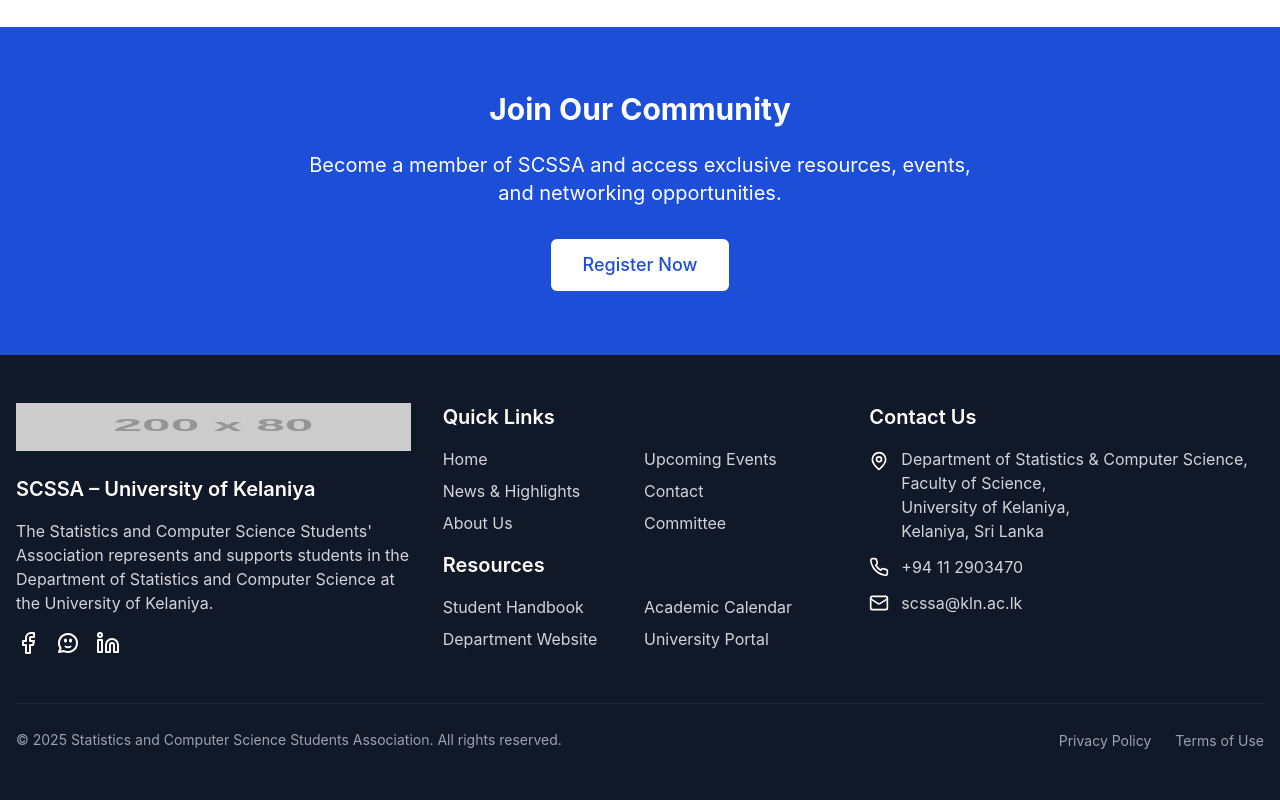
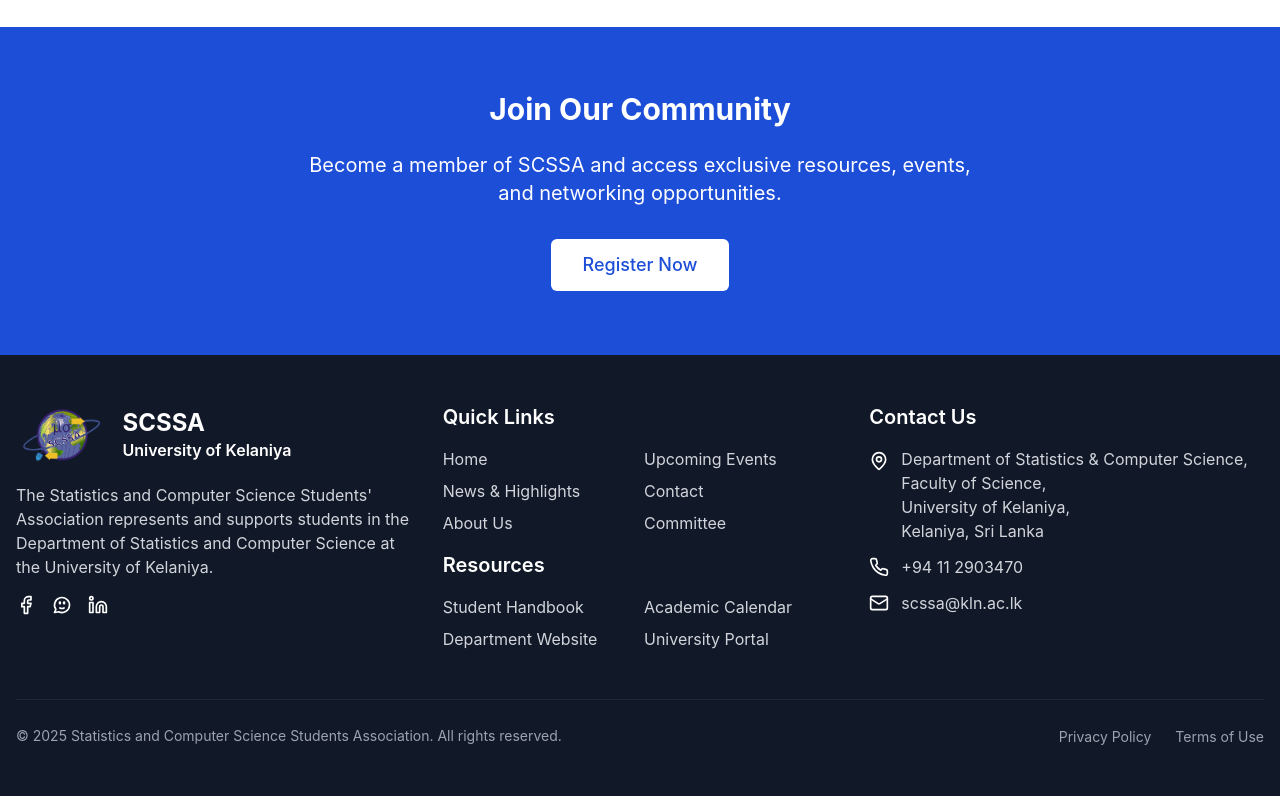
Before and after one commit to Dp-Sathsara/STCS-Site-2025, a React (Vite) app: page / in a window 1280 px wide. Shown: the part 1875-2675 px from the top of the page. Built offline with nearby package versions, Linux system fonts and the light colour scheme.

Commit message:
Update Footer Logo

```diff
--- a/src/components/Layout/Footer.tsx
+++ b/src/components/Layout/Footer.tsx
@@ -7,6 +7,7 @@
   MailIcon,
   MapPinIcon,
 } from "lucide-react";
+
 const Footer: React.FC = () => {
   return (
     <footer className="bg-gray-900 text-white">
@@ -14,19 +15,24 @@
         <div className="grid grid-cols-1 md:grid-cols-3 gap-8">
           {/* Left Section */}
           <div className="flex flex-col space-y-4">
-            <img
-              src="https://placehold.co/200x80?text=SCSSA+Logo&bg=111827&fc=ffffff"
-              alt="SCSSA Logo"
-              className="h-12 mb-2"
-            />
-            <h3 className="text-xl font-semibold">
-              SCSSA – University of Kelaniya
-            </h3>
-            <p className="text-gray-300 max-w-md">
+            <div className="flex items-center space-x-4">
+              <img
+                src="scssa-logo.png"
+                alt="SCSSA Logo"
+                className="h-16 w-auto object-contain"
+              />
+              <div>
+                <h3 className="text-2xl font-bold leading-tight">SCSSA</h3>
+                <div className="text-base font-semibold">University of Kelaniya</div>
+              </div>
+            </div>
+
+            <p className="text-gray-300 max-w-md mt-2">
               The Statistics and Computer Science Students' Association
               represents and supports students in the Department of Statistics
               and Computer Science at the University of Kelaniya.
             </p>
+
             <div className="flex space-x-4 mt-4">
               <a
                 href="https://facebook.com"
@@ -35,7 +41,7 @@
                 aria-label="Facebook"
                 className="text-white hover:text-blue-400"
               >
-                <FacebookIcon size={24} />
+                <FacebookIcon size={20} />
               </a>
               <a
                 href="https://whatsapp.com"
@@ -44,10 +50,11 @@
                 aria-label="WhatsApp"
                 className="text-white hover:text-green-400"
               >
+                {/* Placeholder WhatsApp icon */}
                 <svg
                   xmlns="http://www.w3.org/2000/svg"
-                  width="24"
-                  height="24"
+                  width="20"
+                  height="20"
                   viewBox="0 0 24 24"
                   fill="none"
                   stroke="currentColor"
@@ -68,52 +75,32 @@
                 aria-label="LinkedIn"
                 className="text-white hover:text-blue-400"
               >
-                <LinkedinIcon size={24} />
+                <LinkedinIcon size={20} />
               </a>
             </div>
           </div>
+
           {/* Center Section */}
           <div className="flex flex-col space-y-4">
             <h3 className="text-xl font-semibold">Quick Links</h3>
             <div className="grid grid-cols-2 gap-2">
-              <Link to="/" className="text-gray-300 hover:text-white">
-                Home
-              </Link>
-              <Link to="/events" className="text-gray-300 hover:text-white">
-                Upcoming Events
-              </Link>
-              <Link to="/news" className="text-gray-300 hover:text-white">
-                News & Highlights
-              </Link>
-              {/* <Link to="/blog" className="text-gray-300 hover:text-white">
-                Blog
-              </Link> */}
-              <Link to="/contact" className="text-gray-300 hover:text-white">
-                Contact
-              </Link>
-              <Link to="/about" className="text-gray-300 hover:text-white">
-                About Us
-              </Link>
-              <Link to="/exco" className="text-gray-300 hover:text-white">
-                Committee
-              </Link>
+              <Link to="/" className="text-gray-300 hover:text-white">Home</Link>
+              <Link to="/events" className="text-gray-300 hover:text-white">Upcoming Events</Link>
+              <Link to="/news" className="text-gray-300 hover:text-white">News & Highlights</Link>
+              <Link to="/contact" className="text-gray-300 hover:text-white">Contact</Link>
+              <Link to="/about" className="text-gray-300 hover:text-white">About Us</Link>
+              <Link to="/exco" className="text-gray-300 hover:text-white">Committee</Link>
             </div>
+
             <h3 className="text-xl font-semibold mt-6">Resources</h3>
             <div className="grid grid-cols-2 gap-2">
-              <a href="#" className="text-gray-300 hover:text-white">
-                Student Handbook
-              </a>
-              <a href="#" className="text-gray-300 hover:text-white">
-                Academic Calendar
-              </a>
-              <a href="#" className="text-gray-300 hover:text-white">
-                Department Website
-              </a>
-              <a href="#" className="text-gray-300 hover:text-white">
-                University Portal
-              </a>
+              <a href="#" className="text-gray-300 hover:text-white">Student Handbook</a>
+              <a href="#" className="text-gray-300 hover:text-white">Academic Calendar</a>
+              <a href="#" className="text-gray-300 hover:text-white">Department Website</a>
+              <a href="#" className="text-gray-300 hover:text-white">University Portal</a>
             </div>
           </div>
+
           {/* Right Section */}
           <div className="flex flex-col space-y-4">
             <h3 className="text-xl font-semibold">Contact Us</h3>
@@ -121,12 +108,9 @@
               <div className="flex items-start space-x-3">
                 <MapPinIcon size={20} className="flex-shrink-0 mt-1" />
                 <p className="text-gray-300">
-                  Department of Statistics & Computer Science,
-                  <br />
-                  Faculty of Science,
-                  <br />
-                  University of Kelaniya,
-                  <br />
+                  Department of Statistics & Computer Science,<br />
+                  Faculty of Science,<br />
+                  University of Kelaniya,<br />
                   Kelaniya, Sri Lanka
                 </p>
               </div>
@@ -141,29 +125,20 @@
             </div>
           </div>
         </div>
+
         {/* Bottom Section */}
         <div className="mt-12 pt-6 border-t border-gray-800 text-center md:flex md:justify-between md:items-center">
           <p className="text-gray-400 text-sm">
-            © 2025 Statistics and Computer Science Students Association. All
-            rights reserved.
+            © 2025 Statistics and Computer Science Students Association. All rights reserved.
           </p>
           <div className="mt-4 md:mt-0">
-            <Link
-              to="/privacy-policy"
-              className="text-gray-400 text-sm hover:text-white mr-6"
-            >
-              Privacy Policy
-            </Link>
-            <Link
-              to="/terms-of-use"
-              className="text-gray-400 text-sm hover:text-white"
-            >
-              Terms of Use
-            </Link>
+            <Link to="/privacy-policy" className="text-gray-400 text-sm hover:text-white mr-6">Privacy Policy</Link>
+            <Link to="/terms-of-use" className="text-gray-400 text-sm hover:text-white">Terms of Use</Link>
           </div>
         </div>
       </div>
     </footer>
   );
 };
+
 export default Footer;
```
